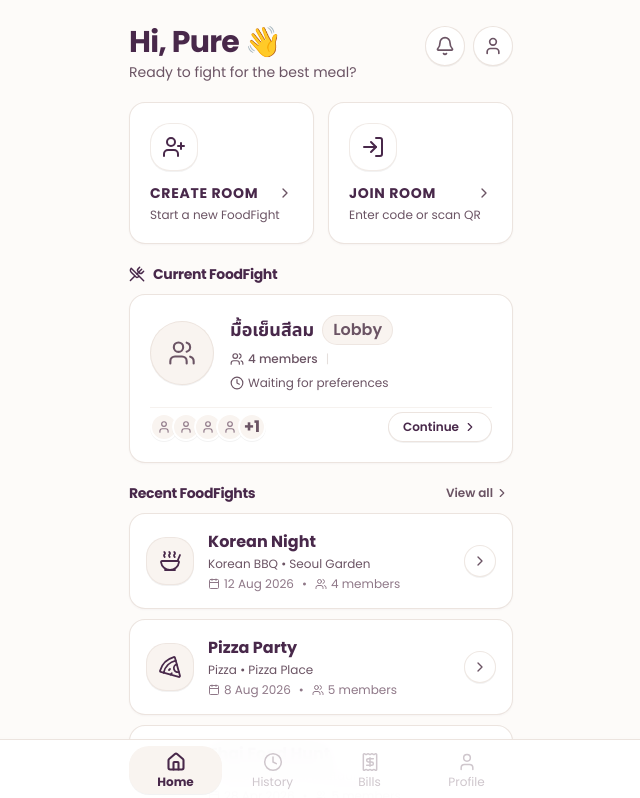
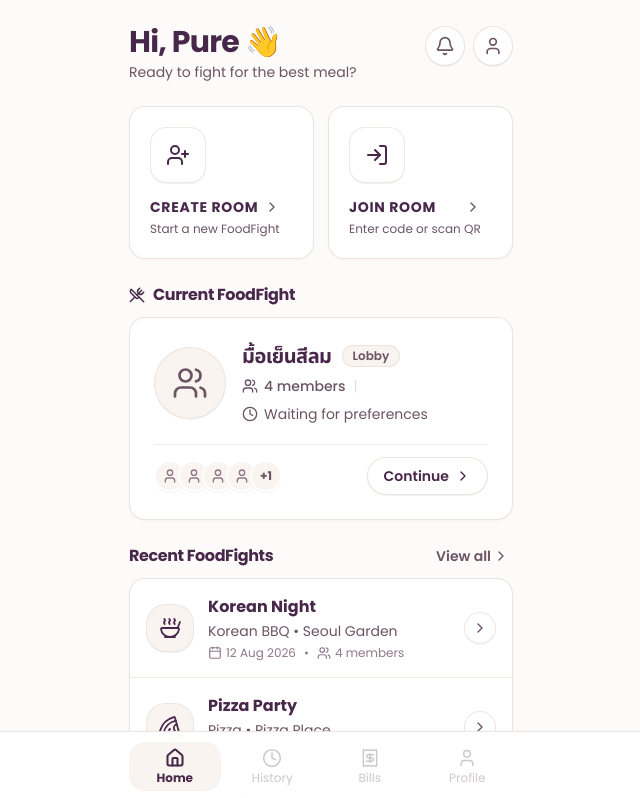
Before and after one commit to ratchanonnon1991-star/FoodFight, a Next.js app in the folder frontend/: page /home in a window 1280 px wide. Shown: the top 798 px of the page, without its empty margins (319-959 px from the left). Built offline with nearby package versions, Linux system fonts and the light colour scheme.

Commit message:
style(home): refine authenticated home visual hierarchy

```diff
--- a/frontend/src/components/layout/BottomNavigation.tsx
+++ b/frontend/src/components/layout/BottomNavigation.tsx
@@ -53,12 +53,12 @@ export function BottomNavigation({
     <nav
       aria-label="Main Navigation"
       className={cn(
-        "fixed bottom-0 left-0 right-0 z-30 border-t border-border/80 bg-surface/95 backdrop-blur-md py-1.5 shadow-lg",
+        "fixed bottom-0 left-0 right-0 z-30 border-t border-border/80 bg-surface/95 backdrop-blur-md py-2.5 shadow-lg",
         className
       )}
     >
       <PageContainer maxWidth="auth" paddingY="none">
-        <ul className="flex items-center justify-around gap-1" role="list">
+        <ul className="flex items-center justify-around gap-1.5" role="list">
           {tabs.map((tab) => {
             const isActive = tab.id === activeTab;
             const Icon = tab.icon;
@@ -70,7 +70,7 @@ export function BottomNavigation({
                     href={tab.href}
                     aria-current={isActive ? "page" : undefined}
                     className={cn(
-                      "flex flex-col items-center justify-center gap-1 py-1.5 px-3 rounded-xl transition-all select-none",
+                      "flex flex-col items-center justify-center gap-1 py-1.5 px-3 rounded-2xl transition-all select-none",
                       "focus-visible:outline-2 focus-visible:outline-offset-1 focus-visible:outline-brand-secondary",
                       isActive
                         ? "bg-surface-subtle text-brand-primary font-bold shadow-2xs"
@@ -85,7 +85,7 @@ export function BottomNavigation({
                     type="button"
                     disabled
                     aria-label={`${tab.label} (Coming soon)`}
-                    className="w-full flex flex-col items-center justify-center gap-1 py-1.5 px-3 rounded-xl text-text-disabled cursor-not-allowed select-none opacity-60"
+                    className="w-full flex flex-col items-center justify-center gap-1 py-1.5 px-3 rounded-2xl text-text-disabled cursor-not-allowed select-none opacity-60"
                   >
                     <Icon className="size-5 stroke-[1.8]" />
                     <span className="text-2xs sm:text-xs leading-none">{tab.label}</span>
--- a/frontend/src/features/home/components/AuthenticatedHome.tsx
+++ b/frontend/src/features/home/components/AuthenticatedHome.tsx
@@ -30,7 +30,7 @@ export function AuthenticatedHome({
 }: AuthenticatedHomeProps) {
   return (
     <main className="min-h-dvh bg-background text-text-primary">
-      <PageContainer maxWidth="auth" paddingY="none" className="space-y-5 pt-3 sm:pt-4 pb-28">
+      <PageContainer maxWidth="auth" paddingY="none" className="space-y-5 sm:space-y-6 pt-3 sm:pt-4 pb-32">
         {/* 1. Header with greeting and avatar/notification */}
         <HomeHeader user={DEMO_USER} />
 
--- a/frontend/src/features/home/components/CurrentFoodFightCard.tsx
+++ b/frontend/src/features/home/components/CurrentFoodFightCard.tsx
@@ -20,40 +20,40 @@ export function CurrentFoodFightCard({
         <UtensilsCrossed className="size-4 text-text-primary stroke-[2.2]" />
         <h2
           id="current-foodfight-heading"
-          className="text-sm font-bold text-text-primary tracking-tight"
+          className="text-sm sm:text-base font-bold text-text-primary tracking-tight"
         >
           Current FoodFight
         </h2>
       </div>
 
-      {/* Main Card */}
-      <div className="p-4 sm:p-5 rounded-2xl border border-border/80 bg-surface shadow-xs space-y-4">
+      {/* Main Card with increased visual weight */}
+      <div className="p-5 sm:p-6 rounded-2xl border border-border/80 bg-surface shadow-xs space-y-4 sm:space-y-5">
         {/* Top Info Section */}
-        <div className="flex items-center gap-3.5 sm:gap-4">
-          {/* Room Avatar */}
-          <div className="size-14 sm:size-16 shrink-0 rounded-full bg-surface-subtle border border-border/70 flex items-center justify-center text-text-secondary shadow-2xs">
-            <Users className="size-7 stroke-[1.8]" />
+        <div className="flex items-center gap-4">
+          {/* Room Avatar Placeholder */}
+          <div className="size-16 sm:size-18 shrink-0 rounded-full bg-surface-subtle border border-border/70 flex items-center justify-center text-text-secondary shadow-2xs">
+            <Users className="size-8 sm:size-9 stroke-[1.8]" />
           </div>
 
           {/* Room Details */}
           <div className="space-y-1.5 min-w-0 flex-1">
-            <div className="flex items-center gap-2 flex-wrap">
-              <h3 className="text-base sm:text-lg font-bold text-text-primary truncate">
+            <div className="flex items-center gap-2.5 flex-wrap">
+              <h3 className="text-lg sm:text-xl font-bold text-text-primary tracking-tight truncate">
                 {session.title}
               </h3>
-              <span className="rounded-full px-2.5 py-0.5 text-2xs font-semibold bg-surface-subtle text-text-secondary border border-border/60">
+              <span className="rounded-full px-2.5 py-0.5 text-xs font-semibold bg-surface-subtle text-text-secondary border border-border/70">
                 {session.status}
               </span>
             </div>
 
-            <div className="flex items-center gap-2 text-xs text-text-secondary flex-wrap">
-              <span className="inline-flex items-center gap-1 font-medium">
-                <Users className="size-3.5" />
+            <div className="flex items-center gap-2 text-xs sm:text-sm text-text-secondary flex-wrap">
+              <span className="inline-flex items-center gap-1.5 font-medium">
+                <Users className="size-4" />
                 {session.memberCount} members
               </span>
               <span className="text-border-disabled">|</span>
-              <span className="inline-flex items-center gap-1">
-                <Clock className="size-3.5" />
+              <span className="inline-flex items-center gap-1.5">
+                <Clock className="size-4" />
                 {session.statusDescription}
               </span>
             </div>
@@ -61,19 +61,19 @@ export function CurrentFoodFightCard({
         </div>
 
         {/* Bottom Action & Member Stack */}
-        <div className="flex items-center justify-between gap-3 pt-1 border-t border-border/40">
+        <div className="flex items-center justify-between gap-3 pt-3 border-t border-border/50">
           {/* Member Avatar Stack */}
-          <div className="flex items-center -space-x-1.5" aria-label="Room members">
+          <div className="flex items-center -space-x-2" aria-label="Room members">
             {session.members.slice(0, 4).map((member, index) => (
               <div
                 key={`${member}-${index}`}
-                className="size-7 rounded-full bg-surface-subtle border-2 border-surface flex items-center justify-center text-text-muted shadow-2xs"
+                className="size-8 rounded-full bg-surface-subtle border-2 border-surface flex items-center justify-center text-text-muted shadow-2xs"
                 title={member}
               >
-                <User className="size-3.5" />
+                <User className="size-4" />
               </div>
             ))}
-            <div className="size-7 rounded-full bg-surface-subtle border-2 border-surface flex items-center justify-center text-3xs font-bold text-text-secondary shadow-2xs">
+            <div className="size-8 rounded-full bg-surface-subtle border-2 border-surface flex items-center justify-center text-xs font-bold text-text-secondary shadow-2xs">
               +1
             </div>
           </div>
@@ -82,10 +82,10 @@ export function CurrentFoodFightCard({
           <button
             type="button"
             onClick={onContinue}
-            className="inline-flex items-center gap-1 px-3.5 py-1.5 rounded-xl border border-border/80 bg-surface hover:bg-surface-subtle font-semibold text-xs text-text-primary shadow-2xs transition-colors focus-visible:outline-2 focus-visible:outline-offset-2 focus-visible:outline-brand-secondary cursor-pointer"
+            className="inline-flex items-center gap-1.5 px-4 py-2 rounded-xl border border-border/80 bg-surface hover:bg-surface-subtle font-semibold text-xs sm:text-sm text-text-primary shadow-2xs transition-colors focus-visible:outline-2 focus-visible:outline-offset-2 focus-visible:outline-brand-secondary cursor-pointer active:scale-[0.98]"
           >
             <span>Continue</span>
-            <ChevronRight className="size-3.5" />
+            <ChevronRight className="size-4" />
           </button>
         </div>
       </div>
--- a/frontend/src/features/home/components/HomeActionCard.tsx
+++ b/frontend/src/features/home/components/HomeActionCard.tsx
@@ -26,29 +26,31 @@ export function HomeActionCard({
 }: HomeActionCardProps) {
   const content = (
     <>
-      {/* Icon in soft rounded box */}
-      <div className="size-11 sm:size-12 rounded-xl border border-border/60 bg-surface flex items-center justify-center text-text-primary mb-3 shadow-2xs">
+      {/* Icon in larger soft rounded box */}
+      <div className="size-12 sm:size-14 rounded-2xl border border-border/70 bg-surface flex items-center justify-center text-text-primary mb-3.5 shadow-2xs">
         {icon}
       </div>
 
+      <div>
         {/* Title with inline small Chevron */}
         <div className="flex items-center justify-between gap-1 w-full">
-        <span className="text-xs sm:text-sm font-bold uppercase tracking-wider text-text-primary truncate">
+          <span className="text-xs sm:text-sm font-extrabold uppercase tracking-wider text-text-primary truncate">
             {title}
           </span>
           <ChevronRight className="size-4 shrink-0 text-text-secondary group-hover:translate-x-0.5 transition-transform" />
         </div>
 
         {/* Description */}
-      <p className="text-xs text-text-secondary mt-1 line-clamp-1">
+        <p className="text-xs text-text-secondary mt-1 line-clamp-1 leading-snug">
           {description}
         </p>
+      </div>
     </>
   );
 
   const cardClasses = cn(
-    "group flex flex-col justify-between p-4 sm:p-5 rounded-2xl border border-border/80 bg-surface shadow-xs hover:border-brand-secondary/60 hover:shadow-sm transition-all duration-150 text-left select-none",
-    "focus-visible:outline-2 focus-visible:outline-offset-2 focus-visible:outline-brand-secondary cursor-pointer",
+    "group flex flex-col justify-between min-h-[148px] p-5 rounded-2xl border border-border/80 bg-surface shadow-xs hover:border-brand-secondary/60 hover:shadow-sm transition-all duration-150 text-left select-none",
+    "focus-visible:outline-2 focus-visible:outline-offset-2 focus-visible:outline-brand-secondary cursor-pointer active:scale-[0.98]",
     className
   );
 
--- a/frontend/src/features/home/components/RecentFoodFightItem.tsx
+++ b/frontend/src/features/home/components/RecentFoodFightItem.tsx
@@ -37,11 +37,11 @@ export function RecentFoodFightItem({
           onClick?.();
         }
       }}
-      className="group flex items-center justify-between p-3.5 sm:p-4 rounded-2xl border border-border/80 bg-surface shadow-xs hover:border-brand-secondary/50 hover:bg-surface-subtle/30 transition-all duration-150 cursor-pointer focus-visible:outline-2 focus-visible:outline-offset-2 focus-visible:outline-brand-secondary select-none"
+      className="group flex items-center justify-between p-3.5 sm:p-4 hover:bg-surface-subtle/50 transition-colors cursor-pointer focus-visible:outline-2 focus-visible:outline-offset-2 focus-visible:outline-brand-secondary select-none"
     >
-      <div className="flex items-center gap-3 sm:gap-3.5 min-w-0 flex-1 pr-2">
+      <div className="flex items-center gap-3.5 min-w-0 flex-1 pr-2">
         {/* Leading Category/Food Icon Box */}
-        <div className="size-11 sm:size-12 shrink-0 rounded-xl bg-surface-subtle border border-border/60 flex items-center justify-center shadow-2xs">
+        <div className="size-12 shrink-0 rounded-xl bg-surface-subtle border border-border/60 flex items-center justify-center shadow-2xs">
           {renderItemIcon(item.iconType)}
         </div>
 
@@ -50,17 +50,17 @@ export function RecentFoodFightItem({
           <h3 className="text-sm sm:text-base font-bold text-text-primary truncate">
             {item.title}
           </h3>
-          <p className="text-xs text-text-secondary truncate">
+          <p className="text-xs sm:text-sm text-text-secondary truncate">
             {item.subtitle}
           </p>
-          <div className="flex items-center gap-2 text-3xs sm:text-xs text-text-muted pt-0.5">
+          <div className="flex items-center gap-2 text-xs text-text-muted pt-0.5">
             <span className="inline-flex items-center gap-1">
-              <Calendar className="size-3" />
+              <Calendar className="size-3.5" />
               {item.date}
             </span>
             <span>•</span>
             <span className="inline-flex items-center gap-1">
-              <Users className="size-3" />
+              <Users className="size-3.5" />
               {item.memberCount} members
             </span>
           </div>
--- a/frontend/src/features/home/components/RecentFoodFightsSection.tsx
+++ b/frontend/src/features/home/components/RecentFoodFightsSection.tsx
@@ -22,22 +22,22 @@ export function RecentFoodFightsSection({
       <div className="flex items-center justify-between">
         <h2
           id="recent-foodfights-heading"
-          className="text-sm font-bold text-text-primary tracking-tight"
+          className="text-sm sm:text-base font-bold text-text-primary tracking-tight"
         >
           Recent FoodFights
         </h2>
         <button
           type="button"
           onClick={onViewAll}
-          className="inline-flex items-center gap-0.5 text-xs font-semibold text-text-secondary hover:text-brand-primary transition-colors focus-visible:outline-2 focus-visible:outline-offset-2 focus-visible:outline-brand-secondary rounded-sm py-0.5 px-1 cursor-pointer"
+          className="inline-flex items-center gap-0.5 text-xs sm:text-sm font-semibold text-text-secondary hover:text-brand-primary transition-colors focus-visible:outline-2 focus-visible:outline-offset-2 focus-visible:outline-brand-secondary rounded-sm py-0.5 px-1 cursor-pointer"
         >
           <span>View all</span>
-          <ChevronRight className="size-3.5" />
+          <ChevronRight className="size-4" />
         </button>
       </div>
 
-      {/* List of Recent Items */}
-      <div className="space-y-2.5">
+      {/* Grouped Surface Card with subtle row dividers */}
+      <div className="rounded-2xl border border-border/80 bg-surface shadow-xs divide-y divide-border/60 overflow-hidden">
         {items.map((item) => (
           <RecentFoodFightItem
             key={item.id}
```
Also changed, not shown: frontend/src/features/home/components/HomeTipCard.tsx (+5 -5 lines). Lines whose indentation alone changed are shown as unchanged.
